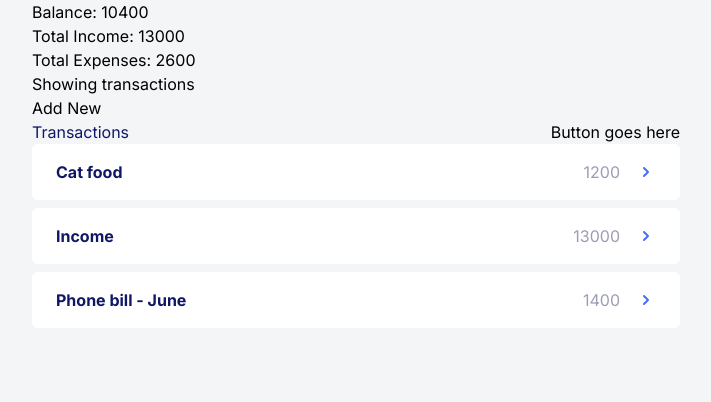
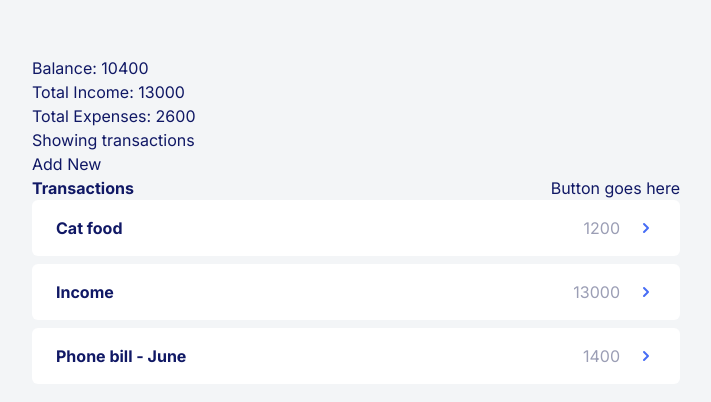
Before and after one commit to sefedev/expense-tracker, a React (Create React App) app: page / in a window 1280 px wide. Shown: the top 402 px of the page, without its empty margins (284-995 px from the left). Built offline with nearby package versions, Linux system fonts and the light colour scheme.

Commit message:
Add styling to header elements and top margin to container

```diff
--- a/src/styles/index.css
+++ b/src/styles/index.css
@@ -18,6 +18,15 @@ body {
   body {
     @apply text-base;
     @apply bg-blue-gray-light;
+    @apply text-blue-dark;
+  }
+  h1,
+  h2,
+  h3 {
+    @apply font-bold;
+  }
+  h1 {
+    @apply text-3xl;
   }
   ul {
     @apply list-none;
@@ -26,6 +35,6 @@ body {
 
 @layer components {
   .transactions-container {
-    @apply mx-auto px-3 max-w-2xl;
+    @apply mx-auto px-3 max-w-2xl mt-14;
   }
 }
```
